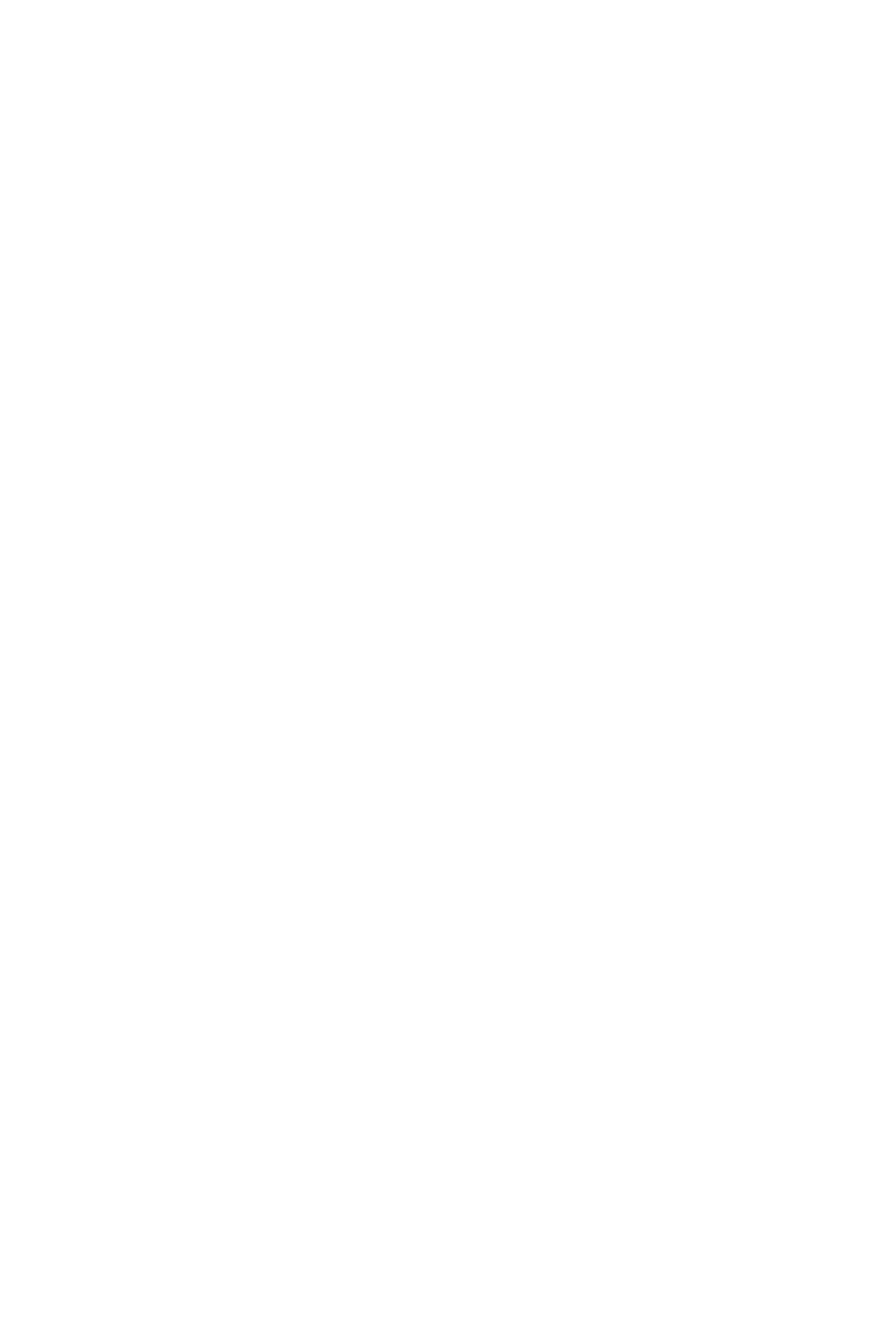
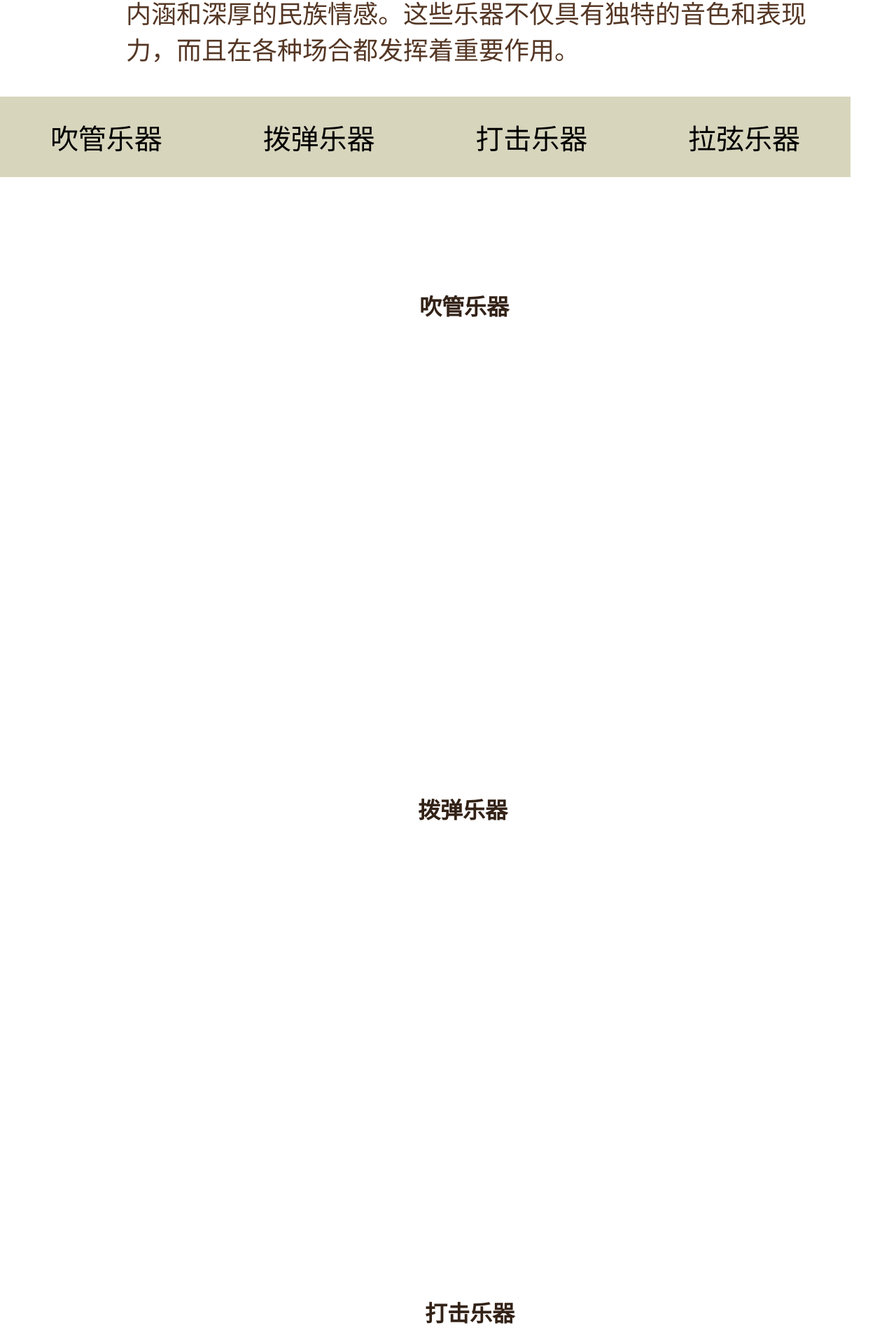
Before and after one commit to timetosleepz/icodedemo, a Vue app: page /instrument in a window 1280 px wide. Shown: the part 264-2184 px from the top of the page at 70% size. Before the commit the page ends 800 px from the top, so only its background shows below. Built offline with nearby package versions, Linux system fonts and the light colour scheme.

Commit message:
Update NewInstrument.vue

```diff
--- a/src/components/NewInstrument.vue
+++ b/src/components/NewInstrument.vue
@@ -4,7 +4,22 @@
     <!-- 三点要求：1.表层按照即时设计里面做
     2.点击乐器进入乐器详情页
     3.鼠标放在乐器标签页上时有动画效果，悬停3s后播放乐器音乐 -->
+    <p id="introduction">中华传统乐器是中华文化的瑰宝，它们承载着丰富的历史文化内涵和深厚的民族情感。这些乐器不仅具有独特的音色和表现力，而且在各种场合都发挥着重要作用。</p>
+
   </div>
+  <div id="categories">
+    <nav id="instrument">
+      <a href="#chuiguan">吹管乐器</a>
+      <a href="#botan">拨弹乐器</a>
+      <a href="#daji">打击乐器</a>
+      <a href="#laxian">拉弦乐器</a>
+    </nav>
+  </div>
+  <h1 id="chuiguan">吹管乐器</h1>
+  <h1 id="botan">拨弹乐器</h1>
+  <h1 id="daji">打击乐器</h1>
+  <h1 id="laxian">拉弦乐器</h1>
+
 </template>
 
 <script>
@@ -13,10 +28,129 @@ export default {
   data() {
     return {
     }
+  },
+  methods: {
+    scrollToElement(selector)
+    {
+      const element = document.querySelector(selector);
+      if (element) {
+        element.scrollIntoView({ behavior: 'smooth' });
+      }
+    }
   }
 }
+
 </script>
 
 <style>
+#introduction{
+  position: absolute;
+  left: 180px;
+  top: 171px;
+  width: 993px;
+  height: 186px;
+  opacity: 1;
+  /** 文本1 */
+  font-size: 36px;
+  font-weight: 400;
+  line-height: 52.13px;
+  color: rgba(84, 54, 36, 1);
+  text-align: left;
+  vertical-align: top;
+}
+#chuiguan{
+  left: 599px;
+  top: 635px;
+  width: 132px;
+  height: 56px;
+  opacity: 1;
+  /** 文本1 */
+  font-size: 32px;
+  font-weight: 700;
+  line-height: 46.34px;
+  color: rgba(51, 34, 23, 1);
+  text-align: left;
+  vertical-align: top;
+  position: absolute;
+}
 
+#botan{
+  left: 597px;
+  top: 1354px;
+  width: 132px;
+  height: 56px;
+  opacity: 1;
+  /** 文本1 */
+  font-size: 32px;
+  font-weight: 700;
+  line-height: 46.34px;
+  color: rgba(51, 34, 23, 1);
+  text-align: left;
+  vertical-align: top;
+  position: absolute;
+}
+
+#daji{
+  left: 607px;
+  top: 2073px;
+  width: 132px;
+  height: 56px;
+  opacity: 1;
+  /** 文本1 */
+  font-size: 32px;
+  font-weight: 700;
+  line-height: 46.34px;
+  color: rgba(51, 34, 23, 1);
+  text-align: left;
+  vertical-align: top;
+  position: absolute;
+}
+
+#laxian{
+  left: 607px;
+  top: 2792px;
+  width: 132px;
+  height: 56px;
+  opacity: 1;
+  /** 文本1 */
+  font-size: 32px;
+  font-weight: 700;
+  line-height: 46.34px;
+  color: rgba(51, 34, 23, 1);
+  text-align: left;
+  vertical-align: top;
+  position: absolute;
+
+}
+
+
+a{
+  text-decoration: none;
+}
+#instrument{
+  display: flex;
+  justify-content: space-around;
+  left: 0px;
+  align-items: center;
+  background-color:rgba(215, 213, 188, 1);
+  top: 402px;
+  width: 1215px;
+  height: 115px;
+  position: absolute;
+  z-index: 100;
+  font-size: 40px;
+  font-weight: 400;
+
+}
+nav a:hover {
+  color: #ffa91eba;
+}
+nav a{
+  color:black;
+  transition: color 0.4s ease-in-out;
+}
+
+:target{
+  scroll-margin-top:35px;
+  }
 </style>
```
